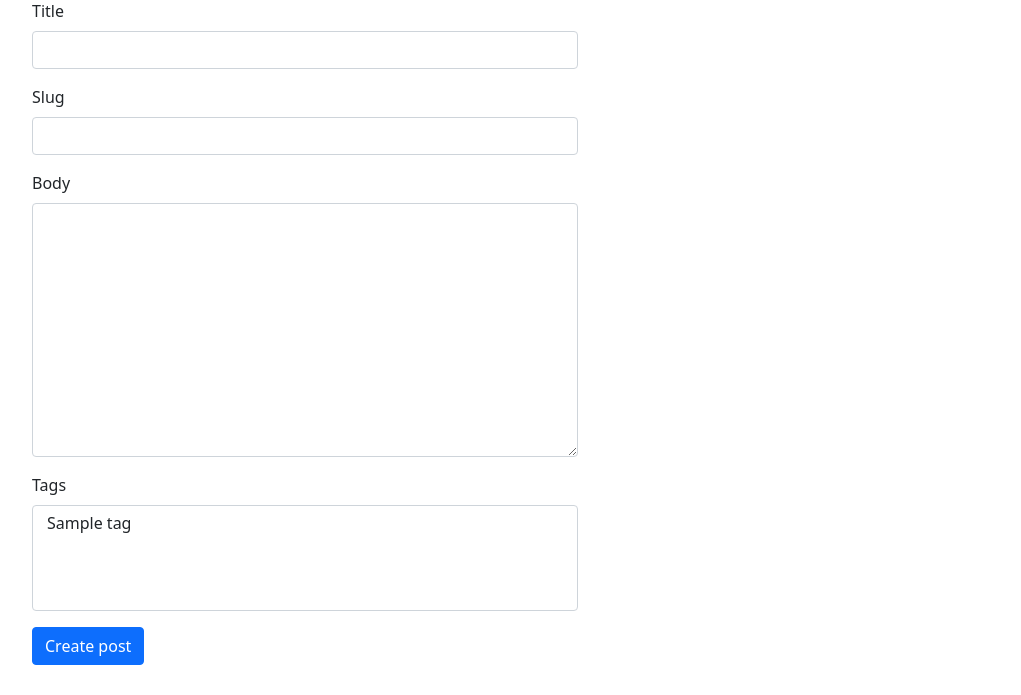
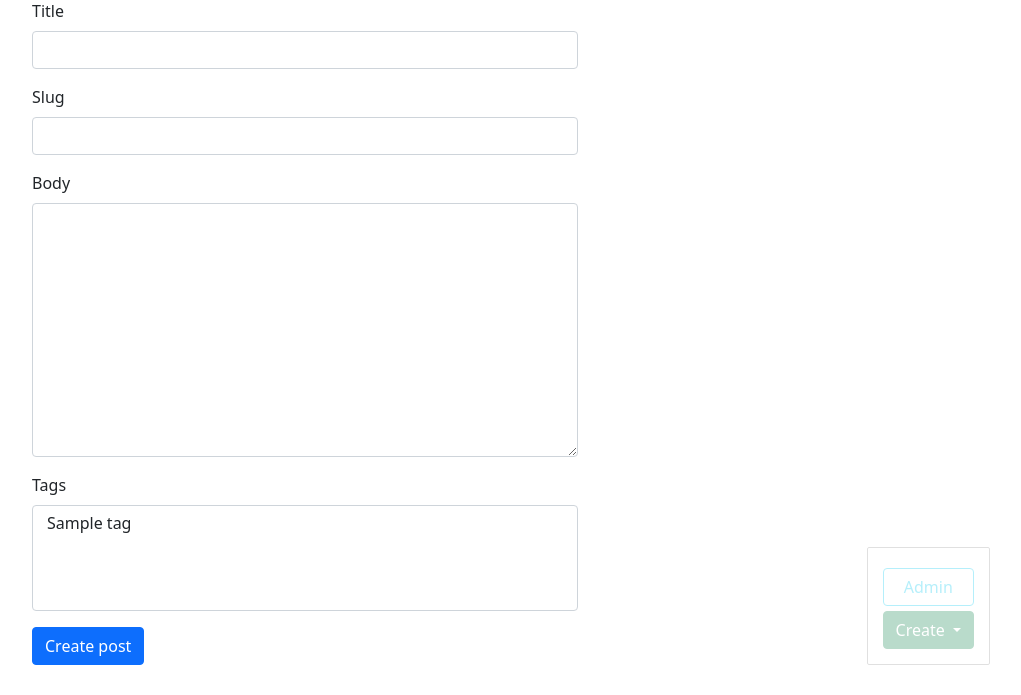
Before and after one commit to cement-hools/blog_by_molchanov, a Django app: page /blog/post/create/ in a window 1280 px wide. Shown: the part 105-800 px from the top of the page, without its empty margins (240-1261 px from the left). Run offline with Django 3.2, Linux system fonts and the light colour scheme; tables that the repository leaves empty hold one stand-in row (values such as "Sample post").

Commit message:
admin panel

```diff
--- a/blog/templates/blog/base_blog.html
+++ b/blog/templates/blog/base_blog.html
@@ -1 +1,21 @@
 {% extends 'base.html' %}
+
+{% block admin-panel %}
+    <div class="btn-group">
+        <button type="button" class="btn btn-success dropdown-toggle"
+                data-bs-toggle="dropdown" aria-expanded="false">
+            Create
+        </button>
+        <ul class="dropdown-menu" style="background: #cef0dd">
+            <li><a class="dropdown-item" href="{% url 'post_create_url' %}">Post</a></li>
+            <li><a class="dropdown-item" href="{% url 'tag_create_url' %}">Tag</a></li>
+        </ul>
+    </div>
+
+    <a href="{{ admin_object.get_update_url }}"
+       class="btn btn-warning edit"
+       style="{% if detail %}display: block;{% endif %}">Edit</a>
+    <a href="{{ admin_object.get_delete_url }}"
+       class="btn btn-danger delete"
+       style="{% if detail %}display: block;{% endif %}">Delete</a>
+{% endblock admin-panel %}
--- a/blog/utils.py
+++ b/blog/utils.py
@@ -12,6 +12,8 @@ class ObjectDetailMixin:
         obj_name_in_context = self.model.__name__.lower()
         context = {
             obj_name_in_context: obj,
+            'admin_object': obj,
+            'detail': True,
         }
         return render(request, self.template, context)
 
--- a/blogengine/settings.py
+++ b/blogengine/settings.py
@@ -112,3 +112,7 @@ USE_TZ = True
 # https://docs.djangoproject.com/en/3.1/howto/static-files/
 
 STATIC_URL = '/static/'
+
+STATICFILES_DIRS = [
+    os.path.join(BASE_DIR, 'static')
+]
--- /dev/null
+++ b/static/css/style.css
@@ -0,0 +1,22 @@
+.admin-panel {
+    border: 1px solid #999;
+    border-radius: 2px;
+    position: fixed;
+    right: 50px;
+    bottom: 30px;
+    opacity: 0.3;
+    padding: 15px;
+}
+
+.admin-panel:hover {
+    opacity: 1;
+}
+
+.admin-panel a {
+    display: block;
+    margin: 5px 0;
+}
+
+a.edit, a.delete {
+    display: none;
+}
--- a/templates/base.html
+++ b/templates/base.html
@@ -1,11 +1,14 @@
+{% load static %}
 <!DOCTYPE html>
 <html lang="en">
 <head>
     <meta charset="UTF-8">
+    <meta name="viewport" content="width=device-width, initial-scale=1">
     <link href="https://cdn.jsdelivr.net/npm/bootstrap@5.0.0-beta2/dist/css/bootstrap.min.css"
           rel="stylesheet"
           integrity="sha384-BmbxuPwQa2lc/FVzBcNJ7UAyJxM6wuqIj61tLrc4wSX0szH/Ev+nYRRuWlolflfl"
           crossorigin="anonymous">
+    <link rel="stylesheet" href="{% static 'css/style.css' %}">
     <title>
         {% block title %}
             Block Engine
@@ -49,5 +52,12 @@
         </div>
     </div>
 
+    <div class="admin-panel align-items-center">
+        <a href="/admin" target="_blank" class="btn btn-outline-info">Admin</a>
+        {% block admin-panel %}{% endblock admin-panel %}
+    </div>
+
+    <script src="https://cdn.jsdelivr.net/npm/bootstrap@5.0.0-beta3/dist/js/bootstrap.bundle.min.js" integrity="sha384-JEW9xMcG8R+pH31jmWH6WWP0WintQrMb4s7ZOdauHnUtxwoG2vI5DkLtS3qm9Ekf" crossorigin="anonymous"></script>
+
 </body>
 </html>
```
